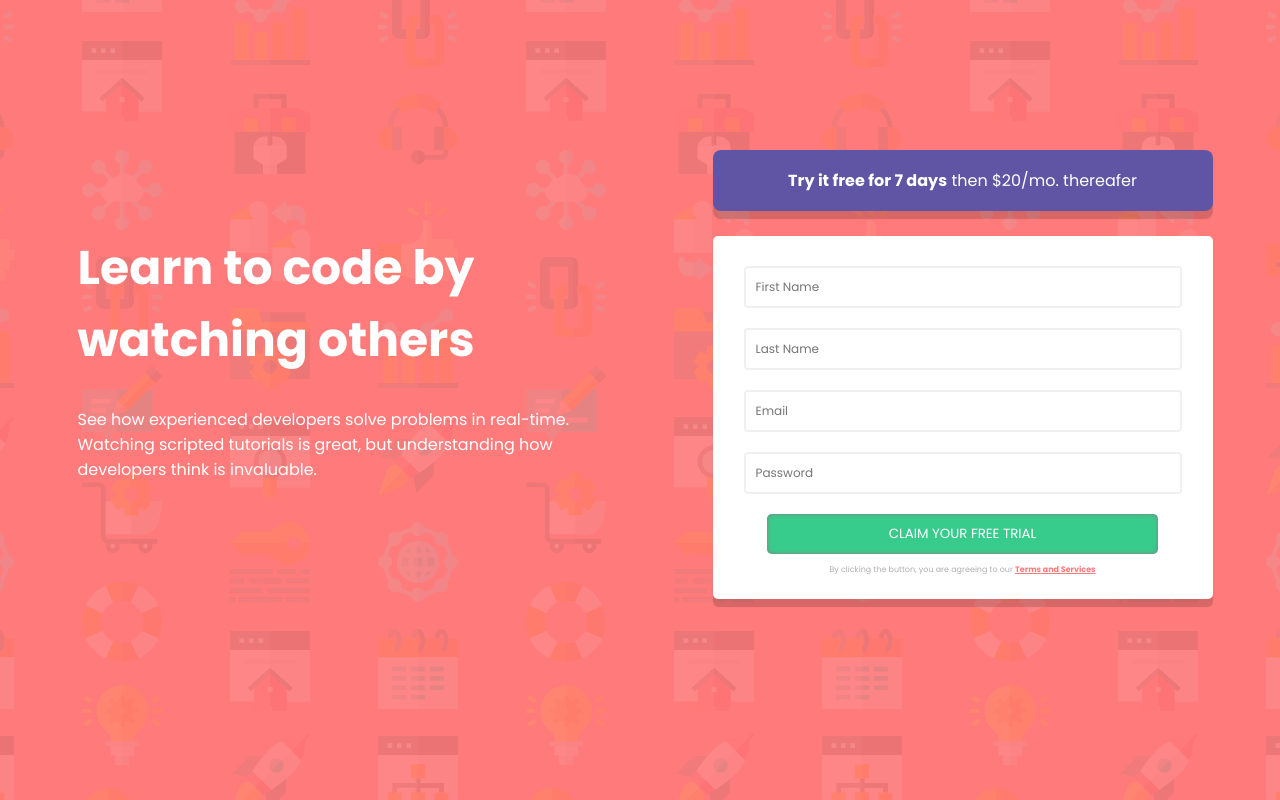
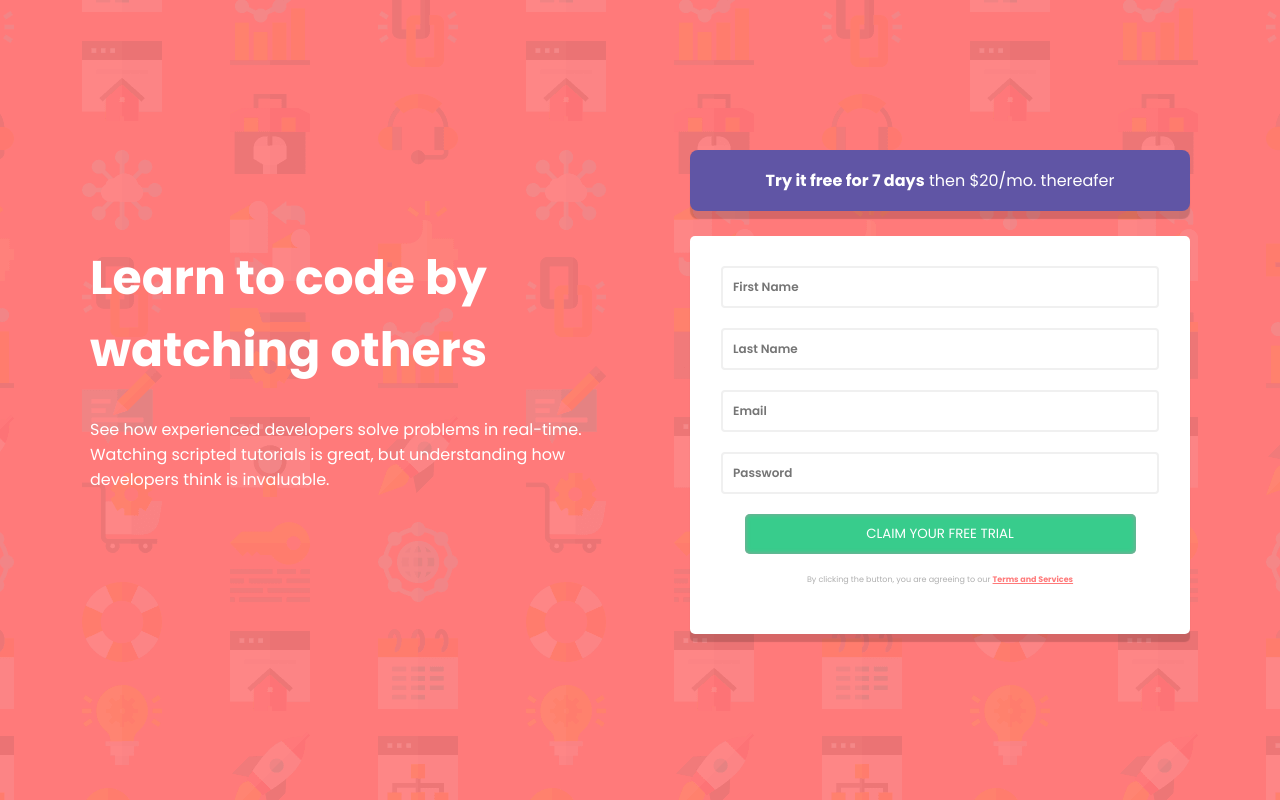
Before and after one commit to lisphelps/React-Apprenticeship-Projects, a React (Create React App) app: page / in a window 1280 px wide. Built offline with nearby package versions, Linux system fonts and the light colour scheme.

Commit message:
CSS complete except for proper input focus.

```diff
--- a/public/index.html
+++ b/public/index.html
@@ -6,7 +6,7 @@
     <meta name="viewport" content="width=device-width, initial-scale=1" />
     <meta name="theme-color" content="#000000" />
     <meta
-      name="description"
+      name="A site"
       content="Web site created using create-react-app"
     />
     <!--
@@ -23,7 +23,7 @@
       work correctly both with client-side routing and a non-root public URL.
       Learn how to configure a non-root public URL by running `npm run build`.
     -->
-    <title>React App</title>
+    <title>Lis's React Form Challenge</title>
   </head>
   <body>
     <noscript>You need to enable JavaScript to run this app.</noscript>
--- a/src/App.css
+++ b/src/App.css
@@ -15,14 +15,14 @@ p {
 
 .App {
   display: flex;
-  justify-content: space-around;
+  justify-content: center;
   align-items: baseline;
   flex-wrap: wrap;
   color: #fff;
 }
 
 .right {
-  margin: 150px 30px 20px 30px;
+  margin: 150px 40px 20px 50px;
   flex-direction: column;
   justify-content: space-evenly;
   align-self: center;
--- a/src/components/Form/Form.css
+++ b/src/components/Form/Form.css
@@ -9,7 +9,7 @@
 }
 
 
-input {
+input, select, textarea {
     margin: 10px;
     border: gray;
     border: 2px solid #f0f0f0;
@@ -17,7 +17,32 @@ input {
     width: 90%;
     padding: 10px;
     font-size: 12px;
+    font-weight: 600;
     text-align: justify;
+}
+
+input:hover, input:focus, textarea:focus, select:focus {
+    border: 2px solid hsl(246, 25%, 77%) ;
+}
+.error-line-active input:focus, .error-line-active textarea:focus {
+    border: 2px solid hsl(0, 100%, 74%) !important;
+}
+
+.error {
+    background-image: url('./icon-error.svg');
+    background-repeat: no-repeat;
+    background-position: right;
+    background-position-x: 98%;
+    background-color: #fff;
+    border: 2px solid hsl(0, 100%, 74%);
+    color: hsl(0, 100%, 74%);
+}
+
+input.error::-webkit-input-placeholder {
+    color: #fff;
+}
+input.error:hover, input.error:focus {
+    border: 2px solid  hsl(0, 100%, 74%);
 }
 
 button {
@@ -27,16 +52,25 @@ button {
     padding: 10px;
     border: none;
     border-radius: 5px;
-    box-shadow: inset 0 0 5px gray;
-    margin-top: 10px;
+    box-shadow: inset 0 0 5px rgb(155, 155, 155);
+    margin: 10px;
+    font-size: 10;
+}
 
+button:hover {
+    font-weight: 800;
+}
+
+button:active {
+    background-color:hsl(154, 72%, 57%);
 }
 
 #oops {
-    color: red;
+    color: hsl(0, 100%, 74%);
     font-size: 10px;
     font-style: italic;
     text-align: right;
+    margin: -5px 15px 0px -5px;
 }
 
 .disclaimer {
--- a/src/components/Form/Form.js
+++ b/src/components/Form/Form.js
@@ -36,33 +36,34 @@ function Form() {
                 <input
                 onChange={handleFirstInputChange}
                 value={values.first}
-                className="first"
+                className={submitted && !values.first ? "error" : null}
                 placeholder="First Name"
-                />{submitted && !values.first ? <span id="oops">First Name cannot be empty</span> : null}
+                />{submitted && !values.first ? <p id="oops">First Name cannot be empty</p> : null}
                 <input
                 onChange={handleLastInputChange}
                 value={values.last}
-                className="last"
+                className={submitted && !values.last ? "error" : null}
                 placeholder="Last Name"
-                />{submitted && !values.last ? <span id="oops">Last Name cannot be empty</span> : null}
+                />{submitted && !values.last ? <p id="oops">Last Name cannot be empty</p> : null}
                 <input
                 onChange={handleEmailInputChange}
                 value={values.email}
-                className="email"
+                // eslint-disable-next-line
+                className={submitted && !values.email || submitted && !validEmail.test(values.email) ? "error" : null}
                 placeholder="Email"
-                />{submitted && !values.email ? <span id="oops">Please enter an email address</span> : null}
-                 {submitted && values.email && !validEmail.test(values.email) ? <span>Looks like this is not an email</span>: null}
+                />{submitted && !values.email ? <p id="oops">Please enter an email address</p> : null}
+                 {submitted && values.email && !validEmail.test(values.email) ? <p id="oops">Looks like this is not an email</p>: null}
                 <input
                 onChange={handlePwInputChange}
                 value={values.password}
                 type="password"
-                className="password"
+                className={submitted && !values.password ? "error" : null}
                 placeholder="Password"
-                />{submitted && !values.password ? <span id="oops">Password cannot be empty</span> : null}
+                />{submitted && !values.password ? <p id="oops">Password cannot be empty</p> : null}
                 <br />
                 <button id="submit" type="submit" onSubmit={handleSubmit}>CLAIM YOUR FREE TRIAL</button>
                 <br />
-                <span className="disclaimer">By clicking the button, you are agreeing to our <a href="index.html">Terms and Services</a></span>
+                <span className="disclaimer">By clicking the button, you are agreeing to our <a href="index.html">Terms and Services</a></span><br /><br />
             </form>
         </div>
 
--- a/src/components/Left/Left.css
+++ b/src/components/Left/Left.css
@@ -2,7 +2,7 @@
     text-align: left;
     height: 200px;
     width: 500px;
-    margin: 200px 30px 0px 40px;
+    margin: 210px 50px 10px 40px;
 }
 
 h1 {
```
Also changed, not shown: src/components/Form/icon-error.svg (renamed from src/images/icon-error.svg).
